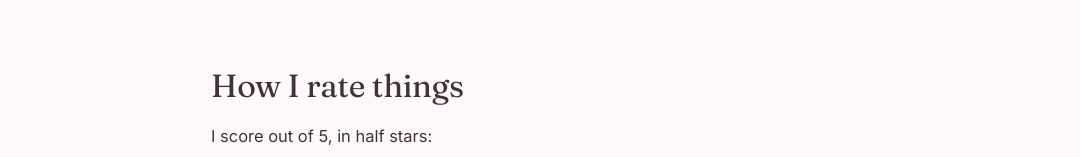
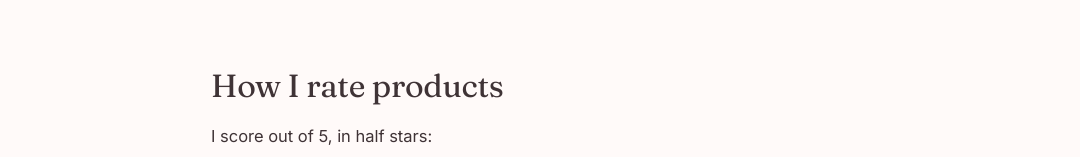
Before and after one commit to erdenesuvd2009-hash/suvdaaandt, an Eleventy site: page src/about.md in a window 1280 px wide. Shown: the part 382-539 px from the top of the page, without its empty margins (93-1173 px from the left). Built offline with nearby package versions, Linux system fonts and the light colour scheme; Eleventy itself is replaced by a stand-in of ours; files that its build step writes are made by us from their sources.

Commit message:
Update Pages “about”

```diff
--- a/src/about.md
+++ b/src/about.md
@@ -9,7 +9,7 @@ Hi!
 
 Every review on this site is written after I've used the product by myself, usually for at least four to six weeks. Nothing here is sponsored, gifted or paid from a brand, and I buy everything with my own money. If that ever changes, I'll say so at the top of the review.
 
-## How I rate things
+## How I rate products
 
 I score out of 5, in half stars:
 
```
